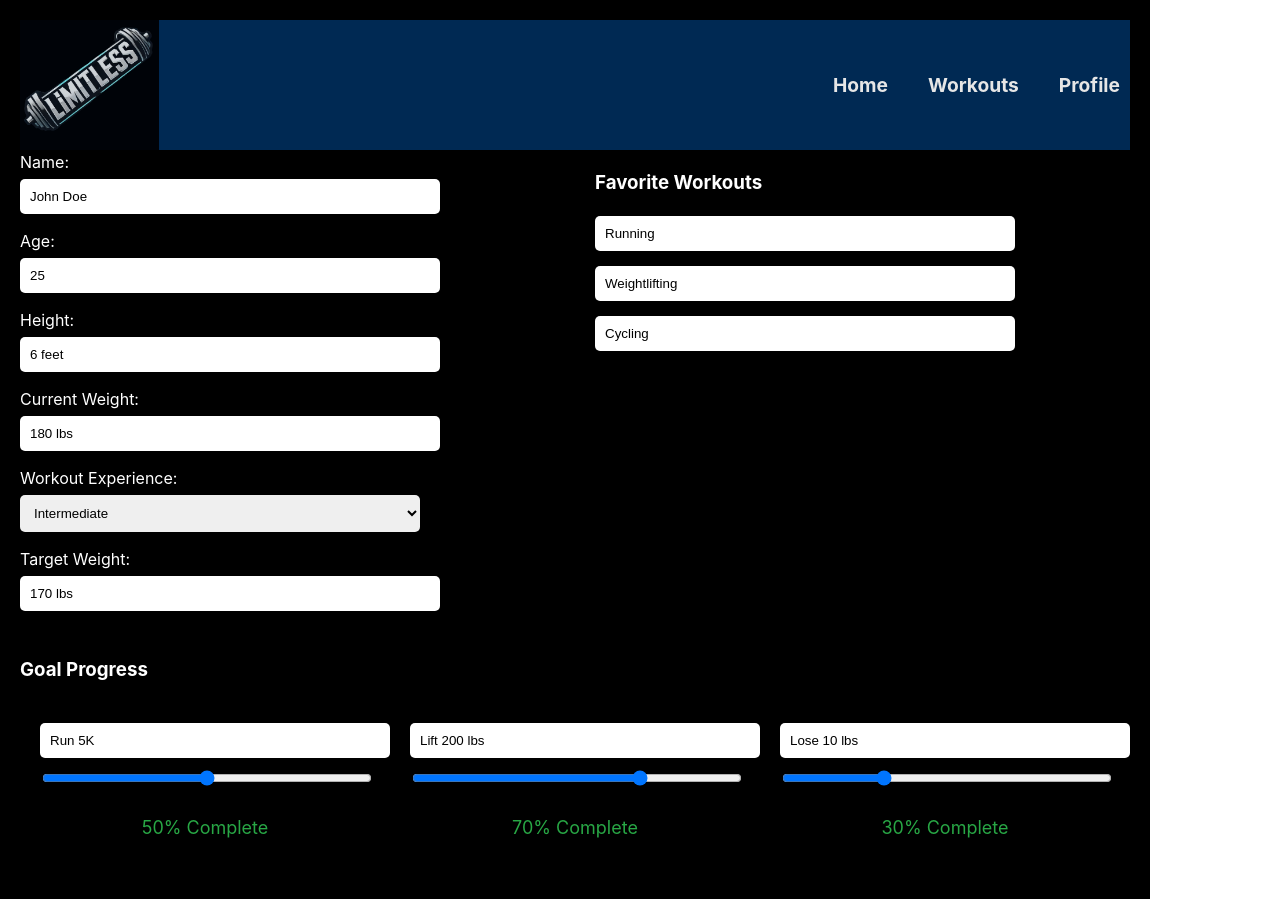
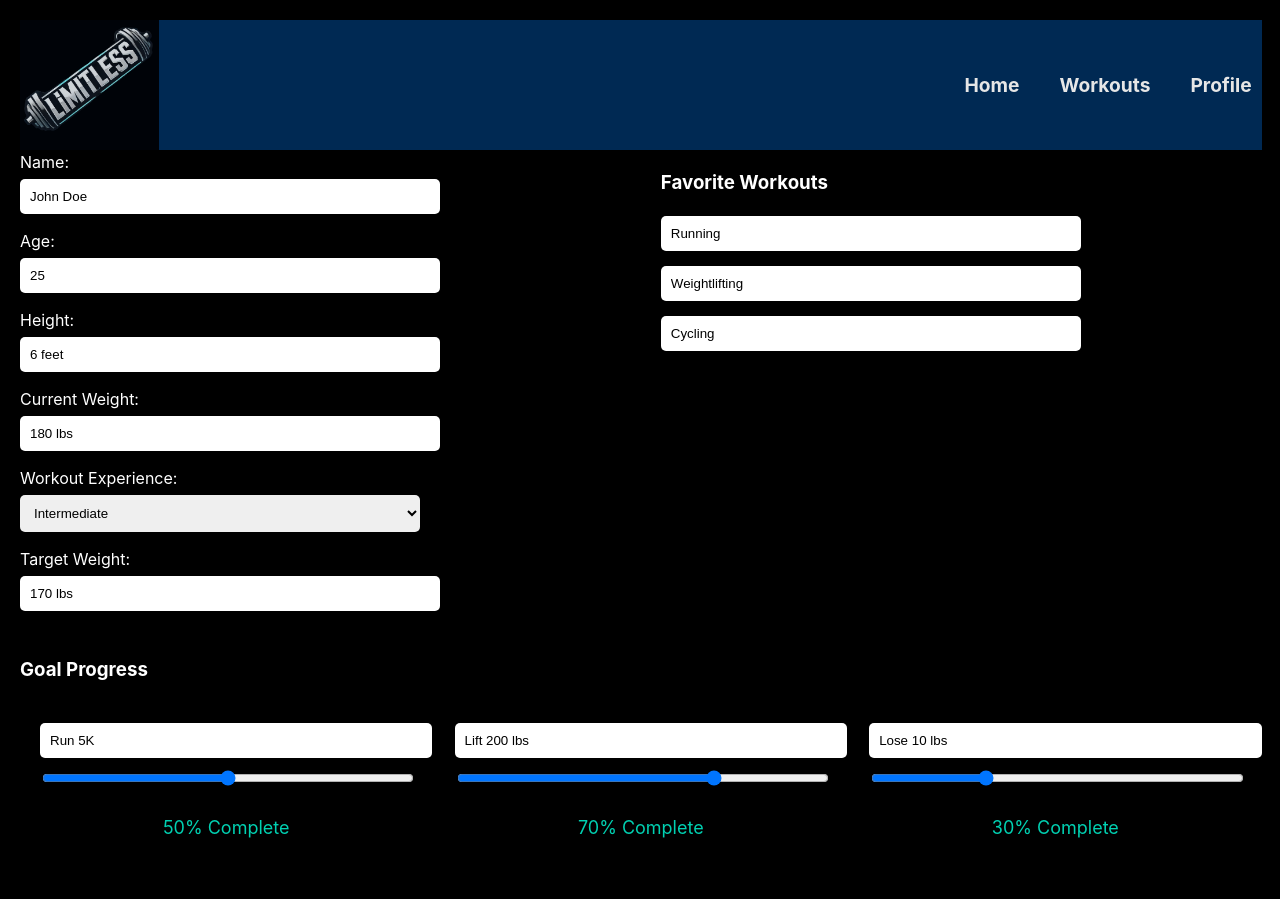
Before and after one commit to erickrenaud05/workout-tracker, a React (Vite) app in the folder frontEnd/: page /profile in a window 1280 px wide. Built offline with nearby package versions, Linux system fonts and the light colour scheme.

Commit message:
Match Theme on Profile Page

```diff
--- a/frontEnd/src/components/Profile.css
+++ b/frontEnd/src/components/Profile.css
@@ -1,6 +1,7 @@
 .profile-container {
     background-color: black; /* Set background color to black */
     min-height: 100vh;
+    min-width: 97vw;
     padding: 20px;
     color: white; /* Ensure text remains white for contrast */
   }
@@ -113,5 +114,5 @@
 
   .goal-box p {
     font-size: 18px;
-    color: #28a745; /* Keep progress text green */
+    color: #00D1B2; /* Keep progress text green */
   }
```
